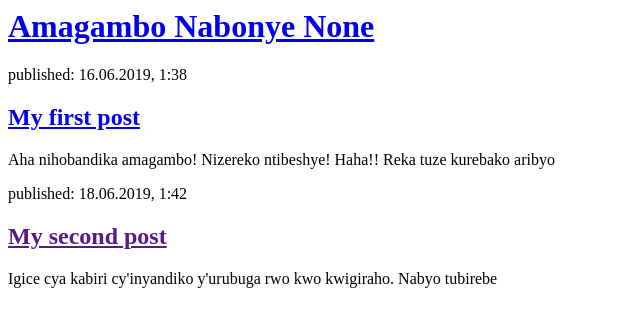
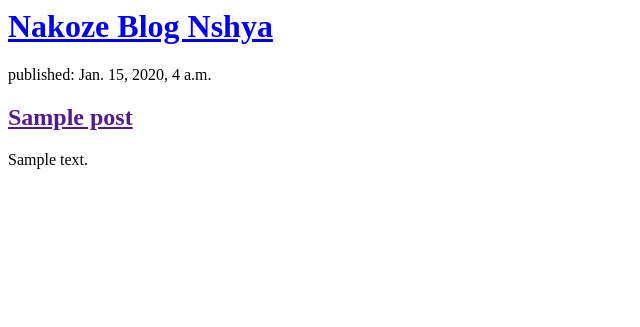
Before and after one commit to amasomo10/my-first-blog, a Django app: template blog/templates/blog/post_list.html in a window 1280 px wide. Shown: the top 327 px of the page, without its empty margins (0-640 px from the left). Run offline with Django 3.2, Linux system fonts and the light colour scheme; the template is opened without the code that fills it: values that come from a table or form of the project are taken from there, others are empty; tables that the repository leaves empty hold one stand-in row (values such as "Sample post").

Commit message:
Modified templates to display posts from database.

```diff
--- a/blog/templates/blog/post_list.html
+++ b/blog/templates/blog/post_list.html
@@ -1,22 +1,19 @@
 <html>
     <head>
-        <title>Reka Twige Coding</title>
+        <title>Kwiga Blog</title>
     </head>
     <body>
         <div>
-          <h1><a href="/">Amagambo Nabonye None</a></h1>
+          <h1><a href="/">Nakoze Blog Nshya</a></h1>
         </div>
 
+        {% for post in posts %}
         <div>
-          <p>published: 16.06.2019, 1:38</p>
-          <h2><a href="/">My first post</a></h2>
-          <p>Aha nihobandika amagambo! Nizereko ntibeshye! Haha!! Reka tuze kurebako aribyo</p>
+            <p>published: {{ post.published_date }}</p>
+            <h2><a href="">{{ post.title }}</a></h2>
+            <p>{{ post.text|linebreaksbr }}</p>
         </div>
+        {% endfor %}
 
-        <div>
-          <p>published: 18.06.2019, 1:42</p>
-          <h2><a href="">My second post</a></h2>
-          <p>Igice cya kabiri cy'inyandiko y'urubuga rwo kwo kwigiraho. Nabyo tubirebe</p>
-        </div>
     </body>
 </html>
```
Also changed, not shown: blog/views.py (+5 -2 lines).
